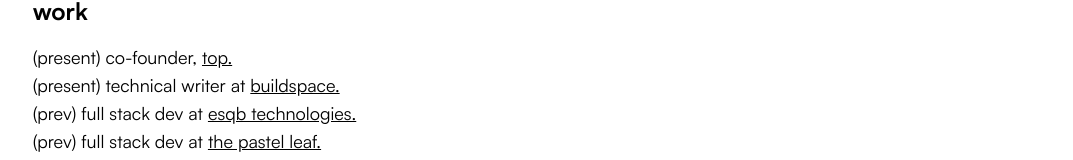
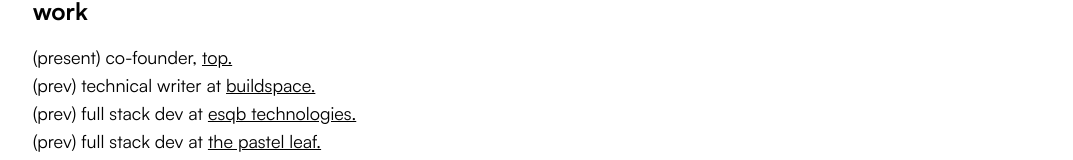
Before and after one commit to sahildotexe/portfolio-v2, a Next.js app: page / in a window 1280 px wide. Shown: the part 161-321 px from the top of the page, without its empty margins (74-1147 px from the left). Built offline with nearby package versions, Linux system fonts and the light colour scheme.

Commit message:
buildspace update🙂

```diff
--- a/pages/index.tsx
+++ b/pages/index.tsx
@@ -17,7 +17,7 @@ export default function Home() {
          <div className='text-2xl name pb-4'>work</div>
          <div>
           <div className='text-md md:text-lg'>(present) co-founder, <Link href='http://theopportunitiesportal.com/' className='underline' target='_blank' > top.</Link></div>
-          <div className='text-md md:text-lg'>(present) technical writer at <Link href='https://buildspace.so/' className='underline' target='_blank' > buildspace.</Link></div>
+          <div className='text-md md:text-lg'>(prev) technical writer at <Link href='https://buildspace.so/' className='underline' target='_blank' > buildspace.</Link></div>
           <div className='text-md md:text-lg'>(prev) full stack dev at <Link href='https://www.linkedin.com/company/esqb-tech/' target="_blank" className='underline'>esqb technologies.</Link> </div>
           <div className='text-md md:text-lg'>(prev) full stack dev at <Link href='https://www.linkedin.com/company/the-pastel-leaf/' target='_blank' className='underline'> the pastel leaf.</Link></div>
           <div className='text-md md:text-lg'>(prev) full stack dev at <Link href='https://www.linkedin.com/company/movio-mobility/' target='_blank'  className='underline'> movio mobility.</Link></div>
```
